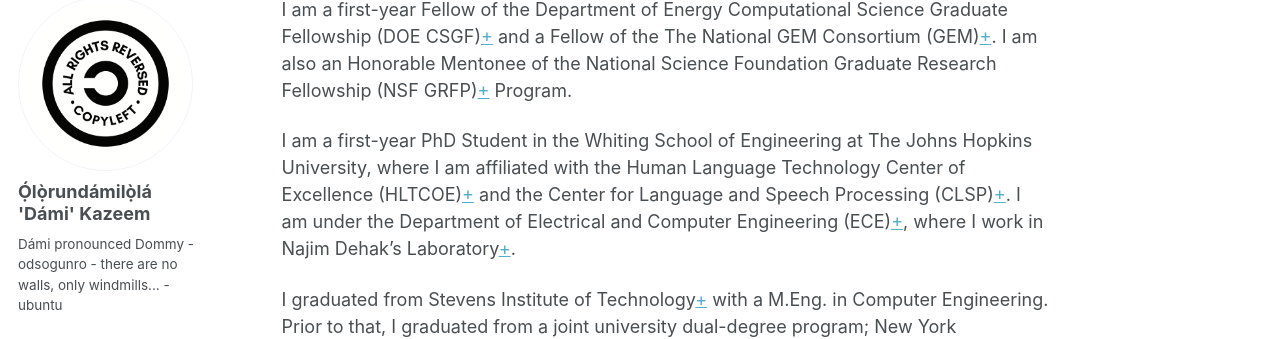
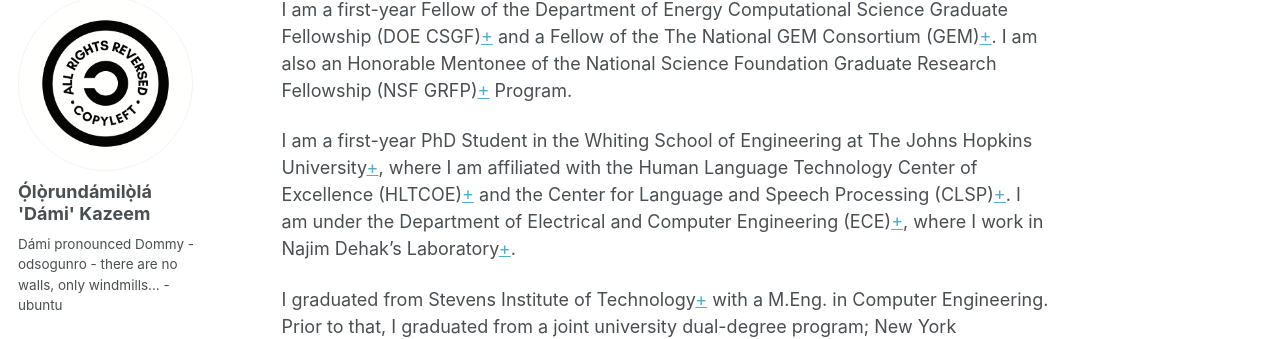
Before and after one commit to odsogunro/odsogunro.github.io, a Jekyll site: the page built from _pages/about.md, in a window 1280 px wide and 1347 px high. Shown: the part 122-461 px from the top of the window. Built offline with Jekyll 4.4.1, drawn with Linux system fonts in a browser that asks for light colours; some web fonts are replaced; some of the changed lines change nothing that is shown.

Commit message:
updated with cleanup +

```diff
--- a/_pages/about.md
+++ b/_pages/about.md
@@ -21,7 +21,7 @@
 
 I am a first-year Fellow of the Department of Energy Computational Science Graduate Fellowship (DOE CSGF)[+](https://www.krellinst.org/csgf) and a Fellow of the The National GEM Consortium (GEM)[+](https://www.gemfellowship.org). I am also an Honorable Mentonee of the National Science Foundation Graduate Research Fellowship (NSF GRFP)[+](https://nsfgrfp.org) Program.
 
-I am a first-year PhD Student in the Whiting School of Engineering at The Johns Hopkins University, where I am affiliated with the Human Language Technology Center of Excellence (HLTCOE)[+](https://hltcoe.jhu.edu) and the Center for Language and Speech Processing (CLSP)[+](https://www.clsp.jhu.edu). I am under the Department of Electrical and Computer Engineering (ECE)[+](https://engineering.jhu.edu/ece/), where I work in Najim Dehak's Laboratory[+](https://engineering.jhu.edu/najim/index.html).
+I am a first-year PhD Student in the Whiting School of Engineering at The Johns Hopkins University[+](https://engineering.jhu.edu), where I am affiliated with the Human Language Technology Center of Excellence (HLTCOE)[+](https://hltcoe.jhu.edu) and the Center for Language and Speech Processing (CLSP)[+](https://www.clsp.jhu.edu). I am under the Department of Electrical and Computer Engineering (ECE)[+](https://engineering.jhu.edu/ece/), where I work in Najim Dehak's Laboratory[+](https://engineering.jhu.edu/najim/index.html).
 
 I graduated from Stevens Institute of Technology[+](https://www.stevens.edu) with a M.Eng. in Computer Engineering. Prior to that, I graduated from a joint university dual-degree program; New York University[+](https://www.nyu.edu) with a B.Sc. in Mathematics and Stevens Institute of Technology with a B.Eng. in Electrical Engineering.
 
```
